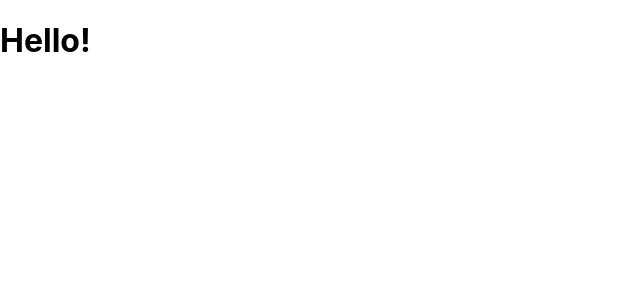
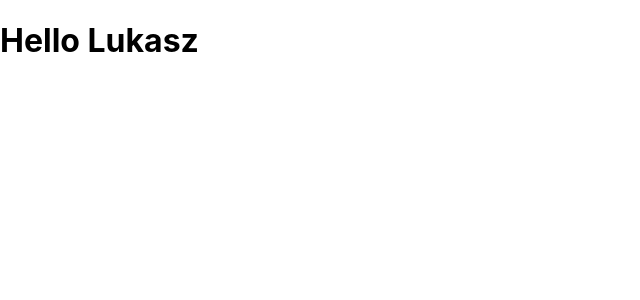
Before and after one commit to lukasz-klekner/task_tracker_react, a React (Create React App) app: page / in a window 1280 px wide. Shown: the top 300 px of the page, without its empty margins (0-640 px from the left). Built offline with nearby package versions, Linux system fonts and the light colour scheme.

Commit message:
implements Header component

```diff
--- a/src/App.js
+++ b/src/App.js
@@ -1,7 +1,9 @@
+import Header from './components/Header'
+
 function App() {
   return (
     <div className='container'>
-      <h1>Hello!</h1>
+      <Header />
     </div>
   )
 }
--- /dev/null
+++ b/src/components/Header.js
@@ -0,0 +1,17 @@
+import PropTypes from 'prop-types'
+
+const Header = ({ title }) => (
+  <header>
+    <h1>{title}</h1>
+  </header>
+)
+
+Header.defaultProps = {
+  title: 'Hello Lukasz',
+}
+
+Header.propTypes = {
+  title: PropTypes.string,
+}
+
+export default Header
```
